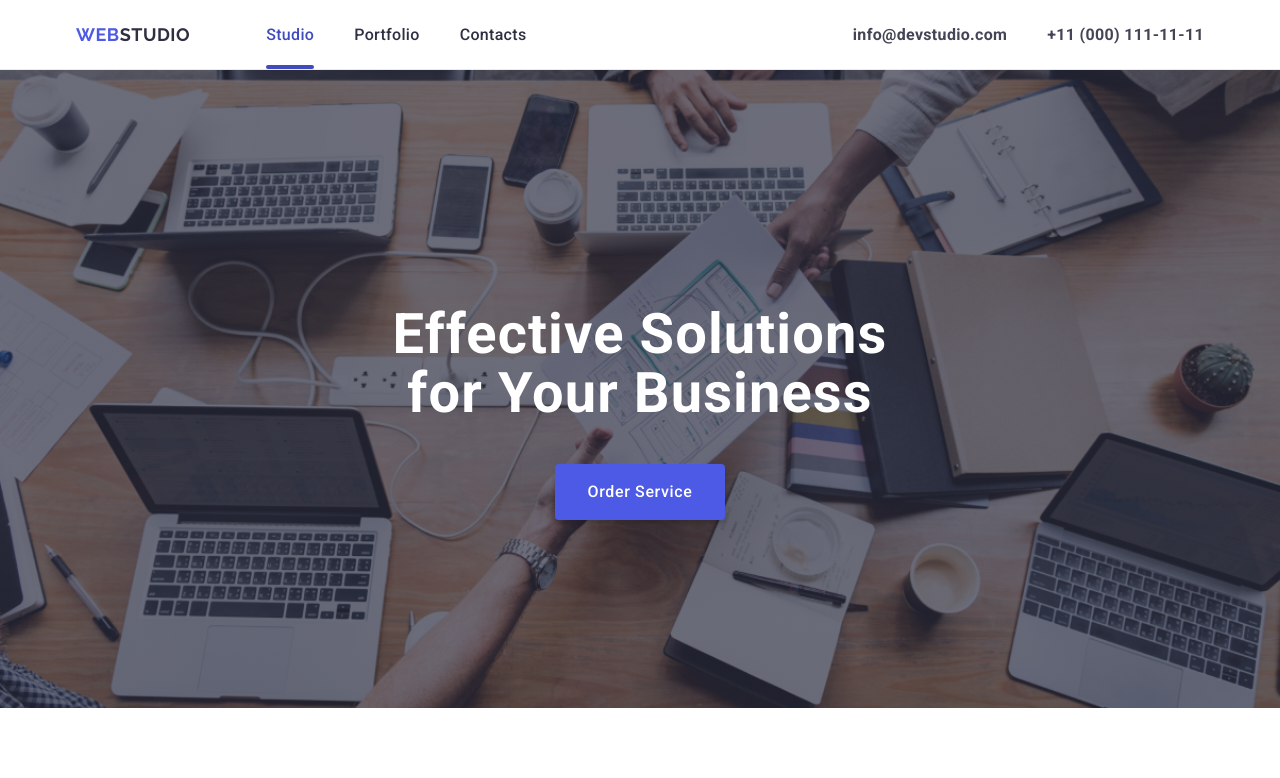
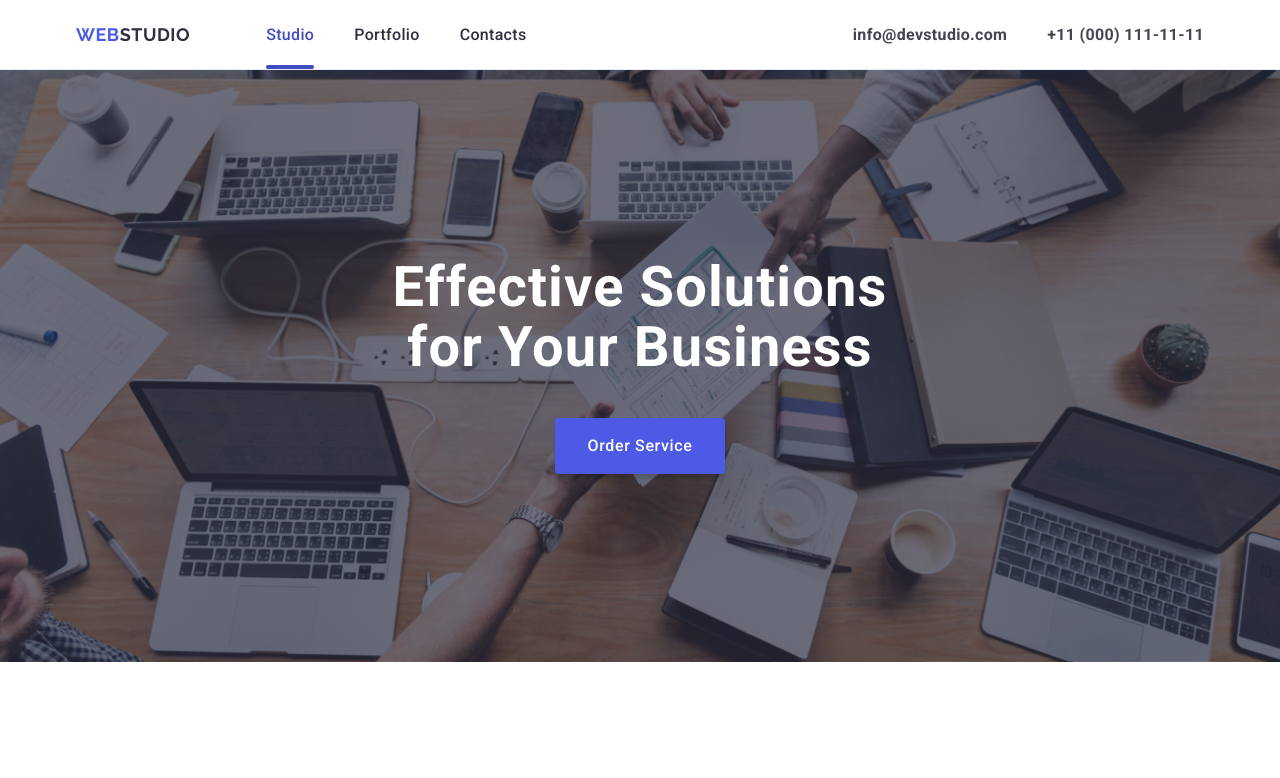
Before and after one commit to Syvyj/goit-markup-hw-04, a plain HTML site: page index.html in a window 1280 px wide. Shown: the top 778 px of the page. Drawn offline with nearby package versions, Linux system fonts and the light colour scheme.

Commit message:
updated footer css

```diff
--- a/css/styles.css
+++ b/css/styles.css
@@ -20,6 +20,16 @@ a {
 img {
   display: block;
   max-width: 100%;
+}
+
+h1,
+h2,
+h3,
+h4,
+h5,
+h6,
+p {
+  margin: 0;
 }
 /*----------HEADER---------*/
 .page-header {
@@ -142,7 +152,7 @@ img {
 }
 /*----------MAIN---------*/
 .main {
-  max-width: 1440px;
+  max-width: 100%;
   background-color: #2e2f42;
   padding-top: 188px;
   padding-bottom: 188px;
@@ -160,6 +170,7 @@ img {
   display: flex;
   flex-direction: column;
   align-items: center;
+  max-width: 1440px;
 }
 .main-title {
   font-weight: 700;
@@ -477,7 +488,6 @@ img {
   height: 40px;
   justify-content: center;
   align-items: center;
-  margin-left: auto;
   gap: 16px;
 }
 
```
